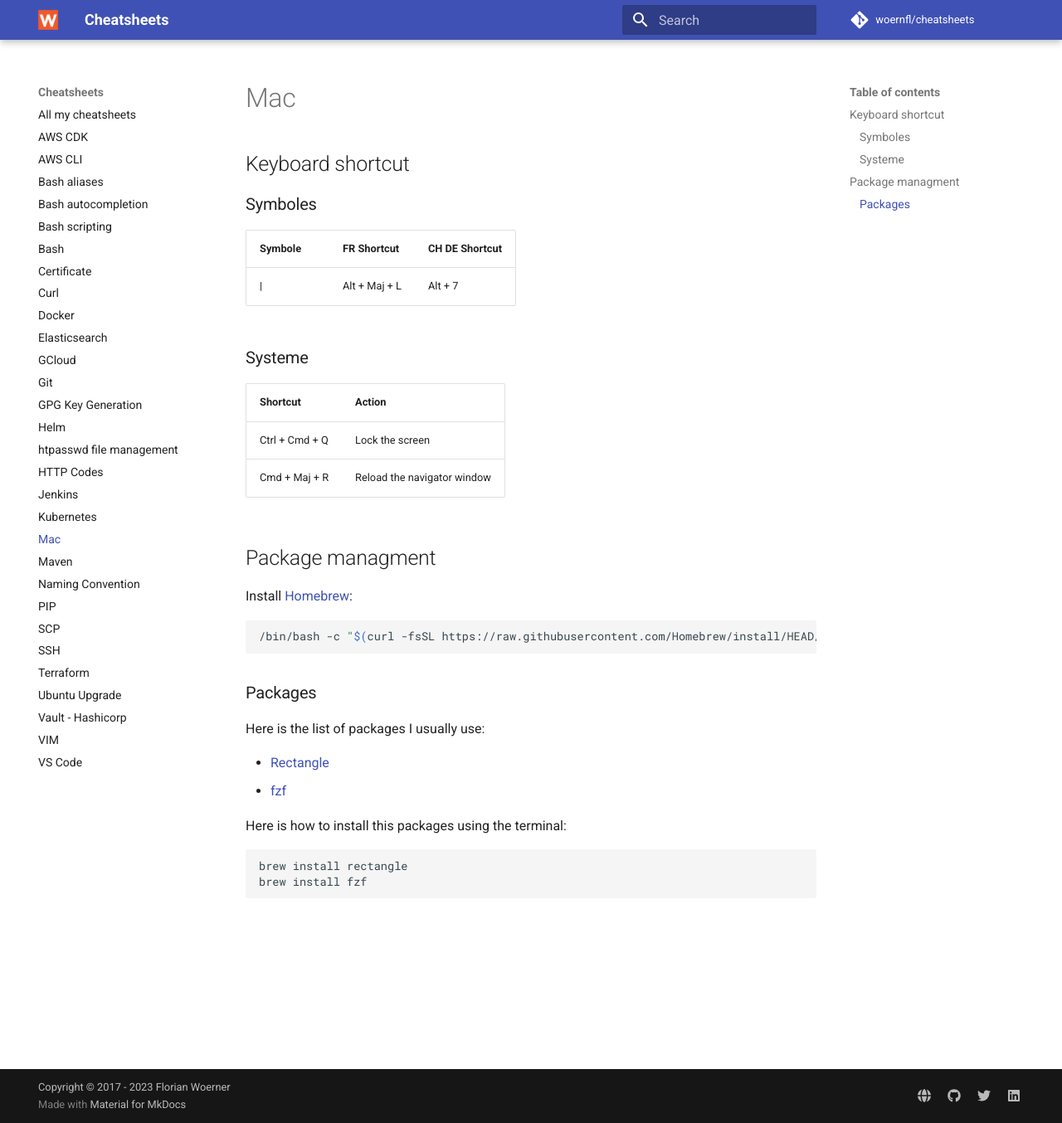
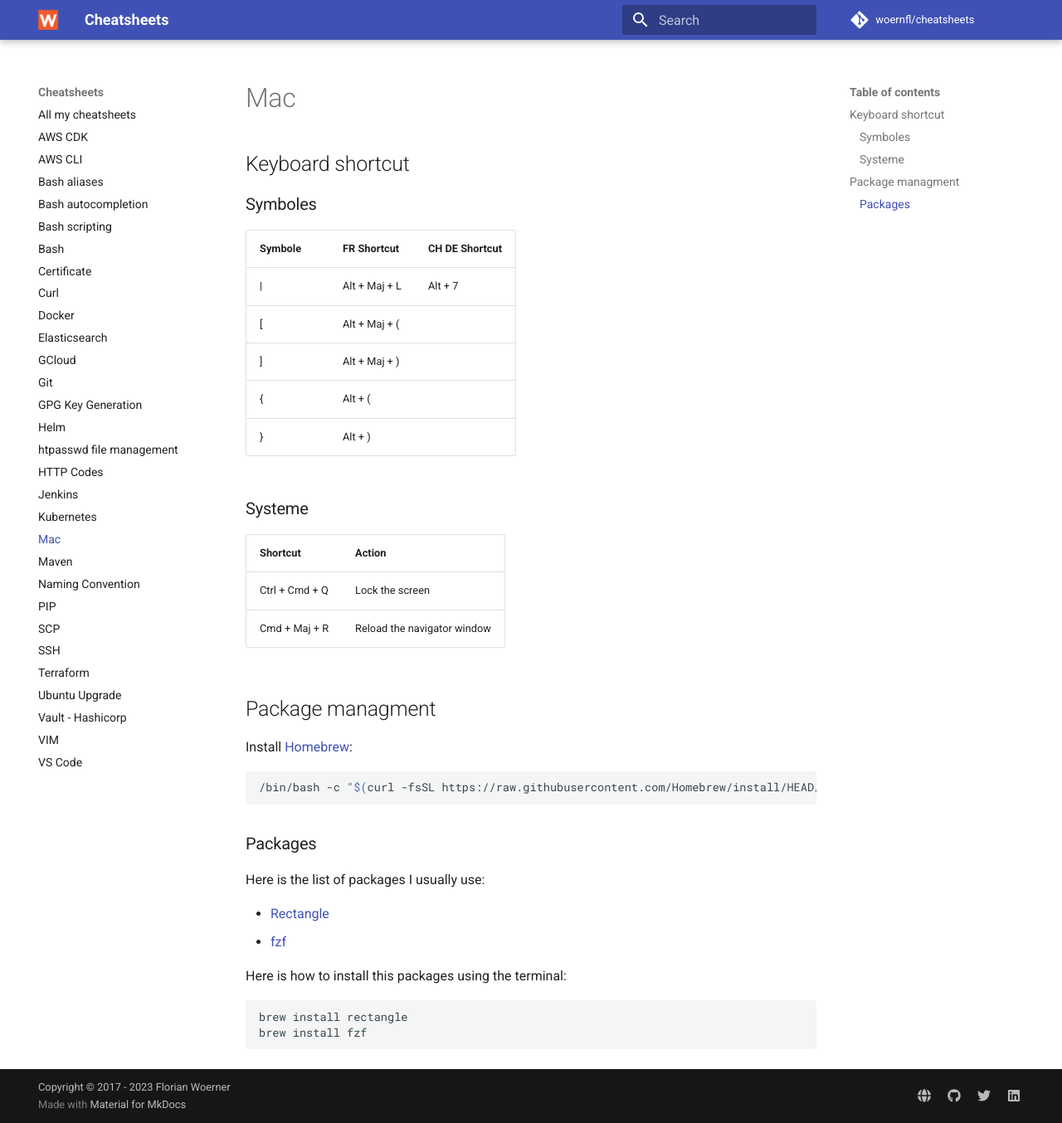
Before and after one commit to woernfl/cheatsheets, an MkDocs documentation site: the page built from docs/mac.md, in a window 1280 px wide and 1354 px high. Shown: the whole window at 83% size. Built offline with MkDocs 1.6.1 and Material for MkDocs 9.7.7, drawn with Linux system fonts in a browser that asks for light colours; comment, search, counter and statistics services are not loaded.

Commit message:
Update mac.md

```diff
--- a/docs/mac.md
+++ b/docs/mac.md
@@ -6,7 +6,11 @@
 
 Symbole | FR Shortcut     | CH DE Shortcut
 ------- | --------------- | -----------
-\|      | Alt + Maj + L | Alt + 7
+\|      | Alt + Maj + L   | Alt + 7
+[       | Alt + Maj + (   |
+]       | Alt + Maj + )   |
+{       | Alt + (         |
+}       | Alt + )         |
 
 ### Systeme
 
```
